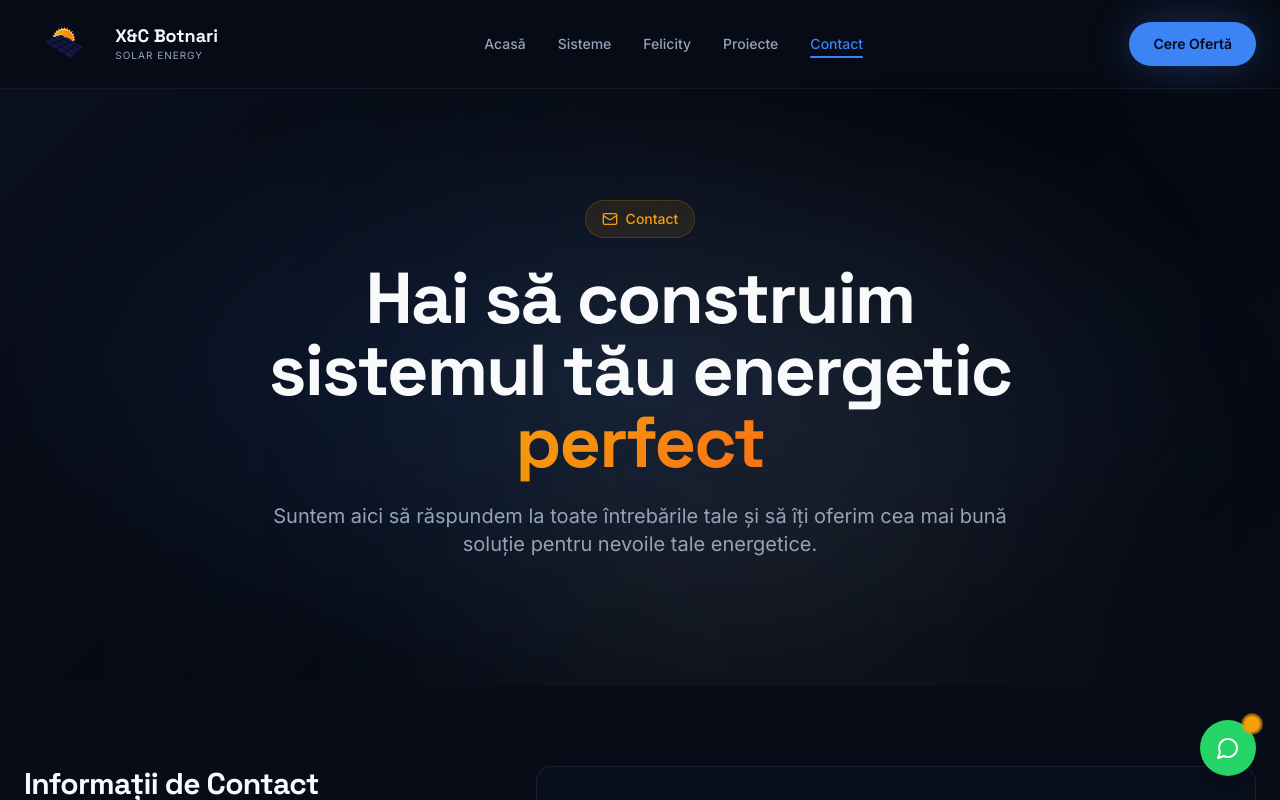
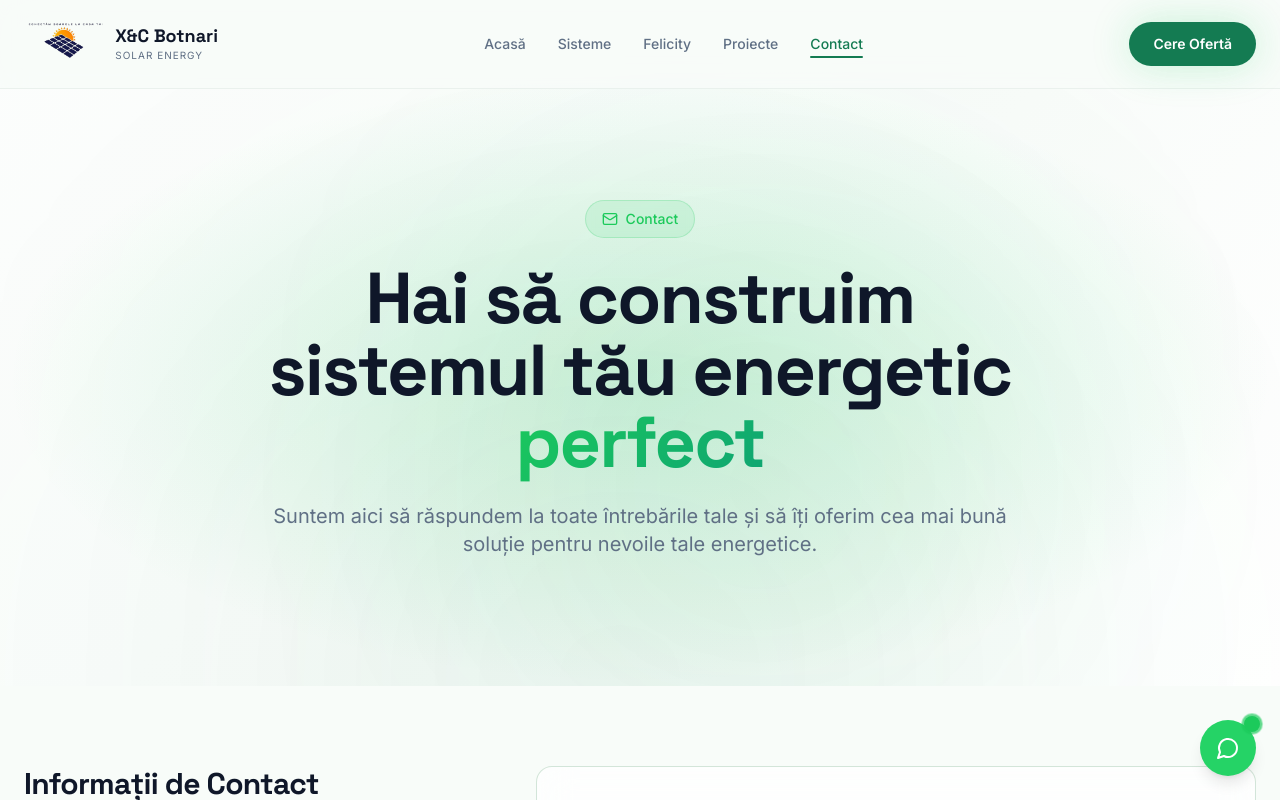
Before and after one commit to vasile-hincu/solar-pinnacle1, a React (Vite) app: page /contact in a window 1280 px wide. Shown: the top 800 px of the page. Built offline with nearby package versions, Linux system fonts and the light colour scheme; the HTML template or start-up script is replaced by a standard one.

Commit message:
Theme: premium white/green palette

```diff
--- a/src/index.css
+++ b/src/index.css
@@ -8,38 +8,106 @@
 
 @layer base {
   :root {
-    /* Premium Dark Theme - Primary */
+    /* Premium Light Theme (default) */
+    --background: 140 33% 98%;
+    --foreground: 222 47% 11%;
+
+    /* Card surfaces with glass effect base */
+    --card: 0 0% 100%;
+    --card-foreground: 222 47% 11%;
+
+    --popover: 0 0% 100%;
+    --popover-foreground: 222 47% 11%;
+
+    /* Brand Primary - Premium Green */
+    --primary: 156 72% 28%;
+    --primary-foreground: 0 0% 100%;
+
+    /* Secondary - Soft Mint */
+    --secondary: 140 26% 96%;
+    --secondary-foreground: 156 35% 18%;
+
+    /* Muted surfaces */
+    --muted: 140 20% 96%;
+    --muted-foreground: 215 16% 45%;
+
+    /* Accent - Vivid Green */
+    --accent: 142 76% 45%;
+    --accent-foreground: 0 0% 100%;
+
+    /* Solar Warm - optional highlight */
+    --solar-warm: 38 92% 50%;
+    --solar-warm-foreground: 222 47% 11%;
+
+    /* Success/Energy */
+    --energy: 142 76% 45%;
+    --energy-foreground: 0 0% 100%;
+
+    --destructive: 0 84% 60%;
+    --destructive-foreground: 210 40% 98%;
+
+    --border: 140 15% 88%;
+    --input: 140 15% 90%;
+    --ring: 156 72% 28%;
+
+    --radius: 0.75rem;
+
+    /* Glass Effect Variables */
+    --glass-background: 0 0% 100% / 0.72;
+    --glass-border: 140 25% 75% / 0.55;
+    --glass-blur: 18px;
+
+    /* Gradient Variables */
+    --gradient-primary: linear-gradient(135deg, hsl(156 72% 28%), hsl(142 76% 40%));
+    --gradient-accent: linear-gradient(135deg, hsl(142 76% 45%), hsl(160 84% 35%));
+    --gradient-dark: linear-gradient(180deg, hsl(140 33% 99%), hsl(140 28% 96%));
+    --gradient-radial: radial-gradient(ellipse at center, hsl(142 76% 45% / 0.18), transparent 70%);
+    --gradient-hero: linear-gradient(135deg, hsl(140 33% 99%) 0%, hsl(140 33% 98%) 50%, hsl(0 0% 100%) 100%);
+
+    /* Shadow System */
+    --shadow-sm: 0 2px 10px hsl(222 47% 11% / 0.08);
+    --shadow-md: 0 10px 30px hsl(222 47% 11% / 0.10);
+    --shadow-lg: 0 20px 60px hsl(222 47% 11% / 0.14);
+    --shadow-glow: 0 0 40px hsl(142 76% 45% / 0.22);
+    --shadow-gold: 0 0 40px hsl(142 76% 45% / 0.20);
+
+    /* Sidebar */
+    --sidebar-background: 0 0% 100%;
+    --sidebar-foreground: 222 47% 11%;
+    --sidebar-primary: 156 72% 28%;
+    --sidebar-primary-foreground: 0 0% 100%;
+    --sidebar-accent: 140 26% 96%;
+    --sidebar-accent-foreground: 156 35% 18%;
+    --sidebar-border: 140 15% 88%;
+    --sidebar-ring: 156 72% 28%;
+  }
+
+  .dark {
+    /* Premium Dark Theme (optional) */
     --background: 222 47% 6%;
     --foreground: 210 40% 98%;
 
-    /* Card surfaces with glass effect base */
     --card: 222 47% 8%;
     --card-foreground: 210 40% 98%;
 
     --popover: 222 47% 10%;
     --popover-foreground: 210 40% 98%;
 
-    /* Brand Primary - Deep Navy */
     --primary: 217 91% 60%;
     --primary-foreground: 222 47% 6%;
 
-    /* Secondary - Muted Navy */
     --secondary: 222 30% 15%;
     --secondary-foreground: 210 40% 98%;
 
-    /* Muted surfaces */
     --muted: 222 30% 12%;
     --muted-foreground: 215 20% 65%;
 
-    /* Accent - Solar Gold */
     --accent: 38 92% 50%;
     --accent-foreground: 222 47% 6%;
 
-    /* Solar Warm - Secondary Accent */
     --solar-warm: 24 95% 53%;
     --solar-warm-foreground: 222 47% 6%;
 
-    /* Success/Energy - Now uses primary blue tones for consistency */
     --energy: 217 91% 55%;
     --energy-foreground: 210 40% 98%;
 
@@ -50,28 +118,22 @@
     --input: 222 30% 15%;
     --ring: 217 91% 60%;
 
-    --radius: 0.75rem;
-
-    /* Glass Effect Variables */
     --glass-background: 222 47% 8% / 0.7;
     --glass-border: 222 30% 25% / 0.5;
     --glass-blur: 20px;
 
-    /* Gradient Variables */
     --gradient-primary: linear-gradient(135deg, hsl(217 91% 60%), hsl(222 80% 45%));
     --gradient-accent: linear-gradient(135deg, hsl(38 92% 50%), hsl(24 95% 53%));
     --gradient-dark: linear-gradient(180deg, hsl(222 47% 6%), hsl(222 47% 3%));
     --gradient-radial: radial-gradient(ellipse at center, hsl(217 91% 60% / 0.15), transparent 70%);
     --gradient-hero: linear-gradient(135deg, hsl(222 47% 8%) 0%, hsl(222 47% 4%) 50%, hsl(222 47% 6%) 100%);
 
-    /* Shadow System */
     --shadow-sm: 0 2px 8px hsl(222 47% 3% / 0.3);
     --shadow-md: 0 8px 24px hsl(222 47% 3% / 0.4);
     --shadow-lg: 0 16px 48px hsl(222 47% 3% / 0.5);
     --shadow-glow: 0 0 40px hsl(217 91% 60% / 0.3);
     --shadow-gold: 0 0 40px hsl(38 92% 50% / 0.3);
 
-    /* Sidebar */
     --sidebar-background: 222 47% 8%;
     --sidebar-foreground: 210 40% 98%;
     --sidebar-primary: 217 91% 60%;
@@ -127,7 +189,7 @@
   }
 
   .btn-premium-primary:hover {
-    box-shadow: 0 0 60px hsl(217 91% 60% / 0.5);
+    box-shadow: 0 0 60px hsl(var(--primary) / 0.5);
   }
 
   .btn-premium-accent {
@@ -138,7 +200,7 @@
   }
 
   .btn-premium-accent:hover {
-    box-shadow: 0 0 60px hsl(38 92% 50% / 0.5);
+    box-shadow: 0 0 60px hsl(var(--accent) / 0.5);
   }
 
   .btn-premium-outline {
@@ -236,7 +298,7 @@
   /* Dark Alternate Section - subtle variation */
   .section-alt {
     @apply relative;
-    background: linear-gradient(180deg, hsl(222 47% 8%), hsl(222 47% 5%));
+    background: linear-gradient(180deg, hsl(var(--secondary) / 0.55), hsl(var(--background)));
   }
 
   /* Premium Input */
```
